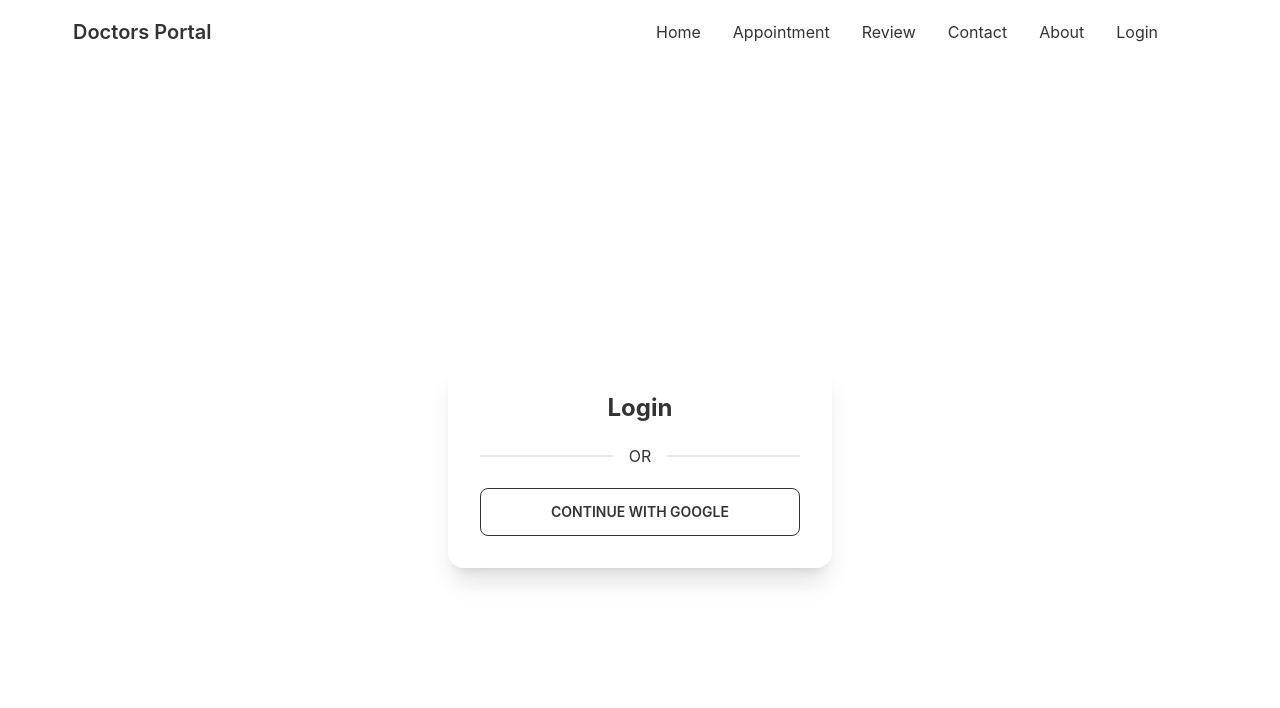
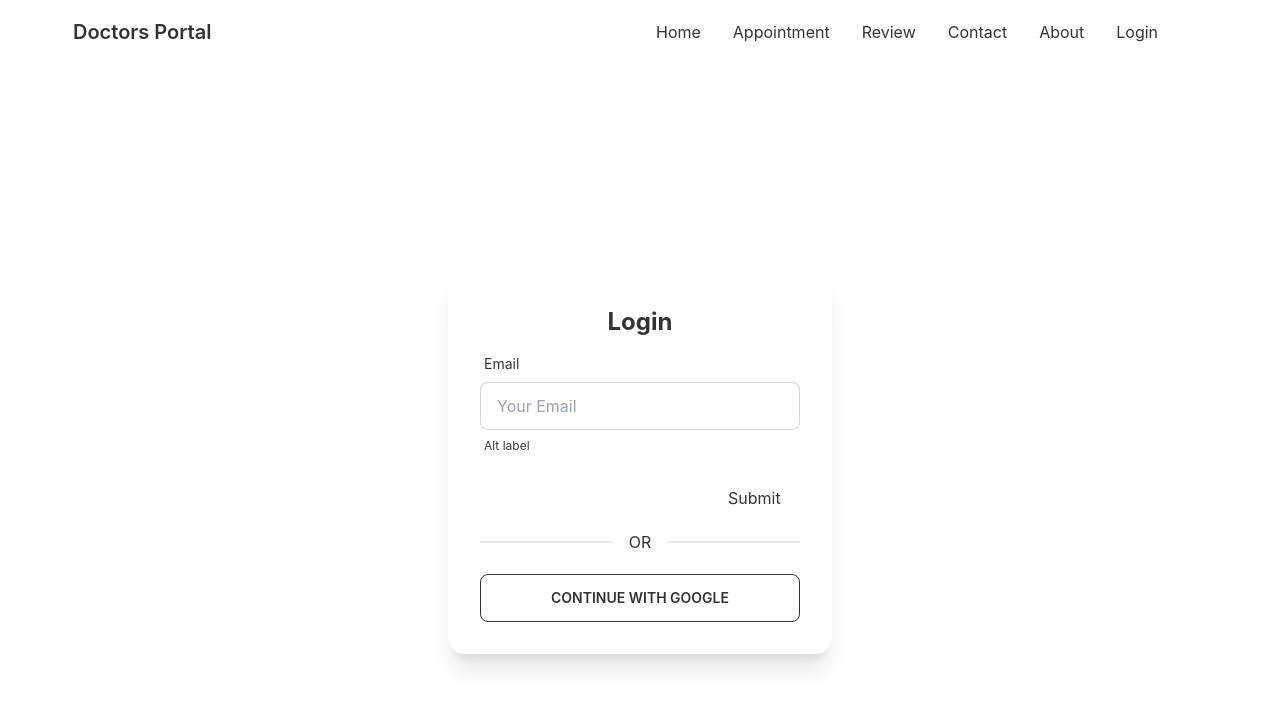
Before and after one commit to tanjid111/doctorsportal, a React (Create React App) app: page /login in a window 1280 px wide. Shown: the top 708 px of the page. Built offline with nearby package versions, Linux system fonts and the light colour scheme; no server answers.

Commit message:
login updated with input

```diff
--- a/package.json
+++ b/package.json
@@ -13,6 +13,7 @@
     "react-day-picker": "^8.0.4",
     "react-dom": "^18.1.0",
     "react-firebase-hooks": "^5.0.3",
+    "react-hook-form": "^7.31.1",
     "react-router-dom": "^6.3.0",
     "react-scripts": "5.0.1",
     "web-vitals": "^2.1.4"
--- a/src/Pages/Login/Login.js
+++ b/src/Pages/Login/Login.js
@@ -1,15 +1,58 @@
 import React from 'react';
 import { useSignInWithGoogle } from 'react-firebase-hooks/auth';
 import auth from '../../firebase.init'
+import { useForm } from "react-hook-form";
 
 const Login = () => {
     const [signInWithGoogle, user, loading, error] = useSignInWithGoogle(auth);
+    const { register, formState: { errors }, handleSubmit } = useForm();
+
+    if (user) {
+        console.log(user);
+    }
+
+    const onSubmit = data => {
+
+        console.log(data)
+    };
+
     return (
         <div className='flex h-screen justify-center items-center'>
             <div className="card w-96 bg-base-100 shadow-xl">
                 <div className="card-body">
                     <h2 className="text-center text-2xl font-bold">Login</h2>
+                    <form onSubmit={handleSubmit(onSubmit)}>
 
+                        <div class="form-control w-full max-w-xs">
+                            <label class="label">
+                                <span class="label-text">Email</span>
+                            </label>
+                            <input
+                                type="email"
+                                placeholder="Your Email"
+                                class="input input-bordered w-full max-w-xs"
+                                {...register("email", {
+                                    pattern: {
+                                        value: /[A-Za-z]{3}/,
+                                        message: 'error message' // JS only: <p>error message</p> TS only support string
+                                    }
+                                })}
+                            />
+
+                            <label class="label">
+                                <span class="label-text-alt">Alt label</span>
+
+                            </label>
+                        </div>
+
+                        <input />
+                        {errors.firstName?.type === 'required' && "First name is required"}
+
+                        <input {...register("lastName", { required: true })} />
+                        {errors.lastName && "Last name is required"}
+
+                        <input type="submit" />
+                    </form>
                     <div className="divider">OR</div>
                     <button
                         onClick={() => signInWithGoogle()}
```
Also changed, not shown: 1 other file (tests, documents, lock files or other folders).
